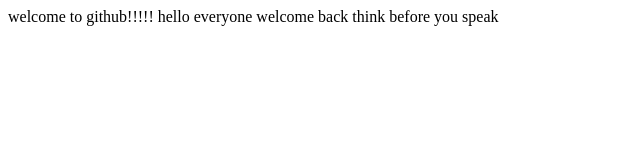
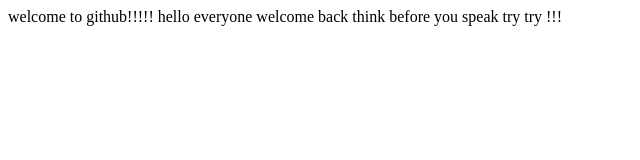
Before and after one commit to TechShruti03/git-practice, a plain HTML site: page index.html in a window 1280 px wide. Shown: the full height of the page, 0-640 px from the left. Drawn offline with Linux system fonts and the light colour scheme.

Commit message:
fifth msg

```diff
--- a/index.html
+++ b/index.html
@@ -10,5 +10,6 @@
     hello everyone
     welcome back
     think before you speak
+    try try !!!
 </body>
 </html>
```
